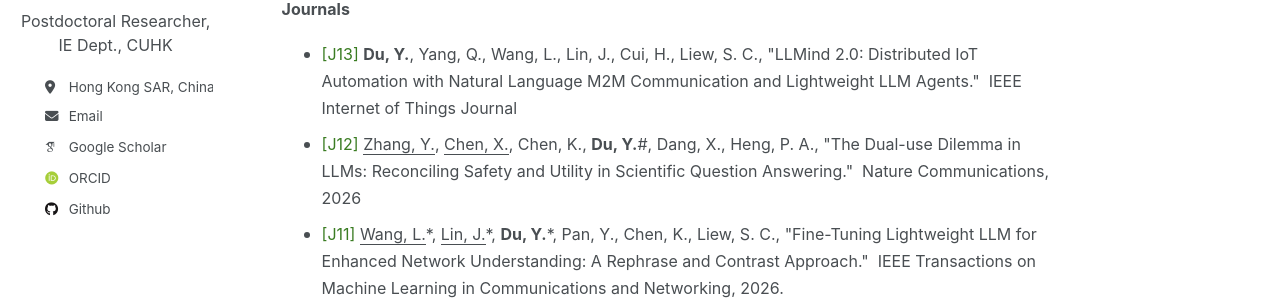
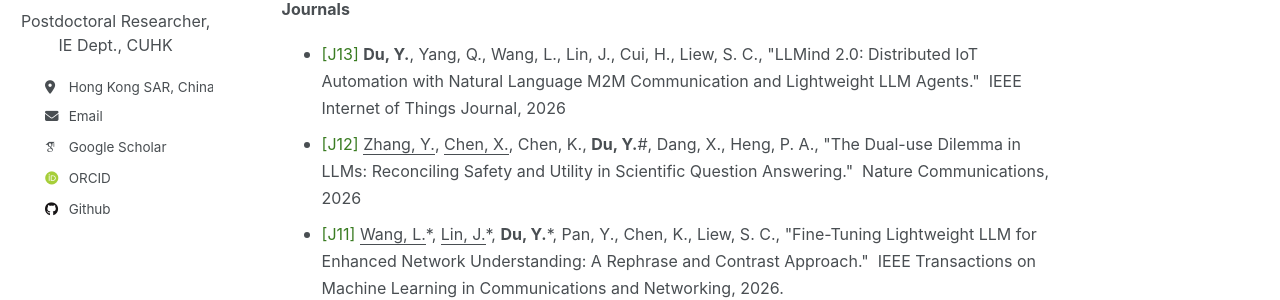
Before and after one commit to yuyangdu01/yuyangdu01.github.io, a Jekyll site: the page built from _pages/publication.md, in a window 1280 px wide and 900 px high. Shown: the part 334-634 px from the top of the window. Built offline with Jekyll 4.4.1, drawn with Linux system fonts in a browser that asks for light colours; some web fonts are replaced.

Commit message:
Update publication.md

```diff
--- a/_pages/publication.md
+++ b/_pages/publication.md
@@ -17,7 +17,7 @@ a {
 
 <font size=2><br>Note: * denotes equal contribution, # denotes corresponding author or project lead, <u>names underlined</u> represent students/research staff I have mentored</font><br>
 <font size=3><b>Journals</b></font>
-* <font size=3><span style="color: #3a7c22;">[J13]</span> <b>Du, Y.</b>, Yang, Q., Wang, L., Lin, J., Cui, H., Liew, S. C., "LLMind 2.0: Distributed IoT Automation with Natural Language M2M Communication and Lightweight LLM Agents." &nbsp;IEEE Internet of Things Journal</font>
+* <font size=3><span style="color: #3a7c22;">[J13]</span> <b>Du, Y.</b>, Yang, Q., Wang, L., Lin, J., Cui, H., Liew, S. C., "LLMind 2.0: Distributed IoT Automation with Natural Language M2M Communication and Lightweight LLM Agents." &nbsp;IEEE Internet of Things Journal, 2026</font>
 * <font size=3><span style="color: #3a7c22;">[J12]</span> <u>Zhang, Y.</u>, <u>Chen, X.</u>, Chen, K., <b>Du, Y.</b>#, Dang, X., Heng, P. A., "The Dual-use Dilemma in LLMs: Reconciling Safety and Utility in Scientific Question Answering." &nbsp;Nature Communications, 2026</font>
 * <font size=3><span style="color: #3a7c22;">[J11]</span> <u>Wang, L.</u>*, <u>Lin, J.</u>*, <b>Du, Y.</b>*, Pan, Y., Chen, K., Liew, S. C., "Fine-Tuning Lightweight LLM for Enhanced Network Understanding: A Rephrase and Contrast Approach." &nbsp;IEEE Transactions on Machine Learning in Communications and Networking, 2026.</font>
 * <font size=3><span style="color: #3a7c22;">[J10]</span> <u>Zhang, F.</u>*, <b>Du, Y.</b>*, Chen, K.*, Shao,Y., Liew, S. C., "Out-of-Distribution in Image Semantic Communication: A Solution with Multimodal Large Language Models." &nbsp;IEEE Transactions on Machine Learning in Communications and Networking, 2025.</font>
```
